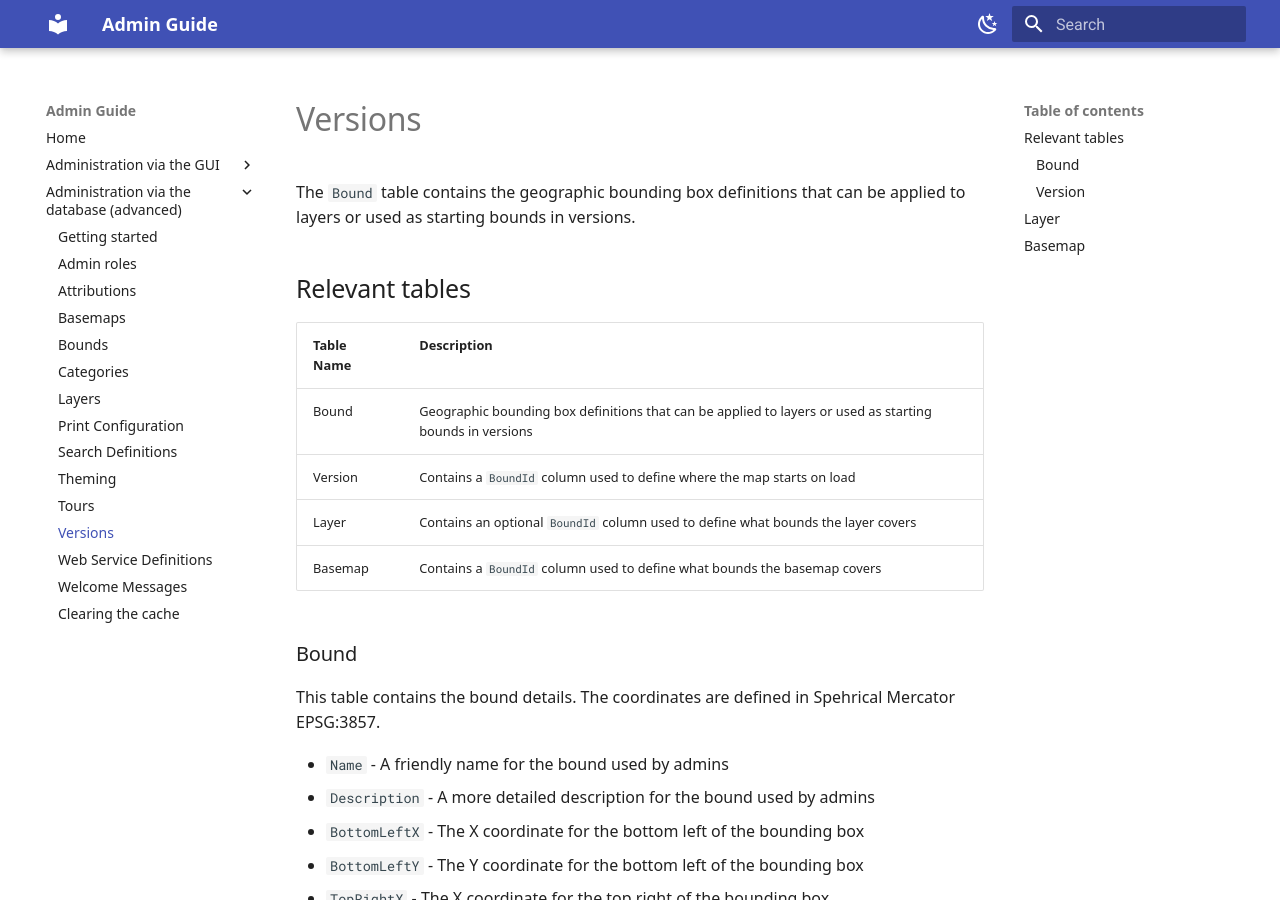
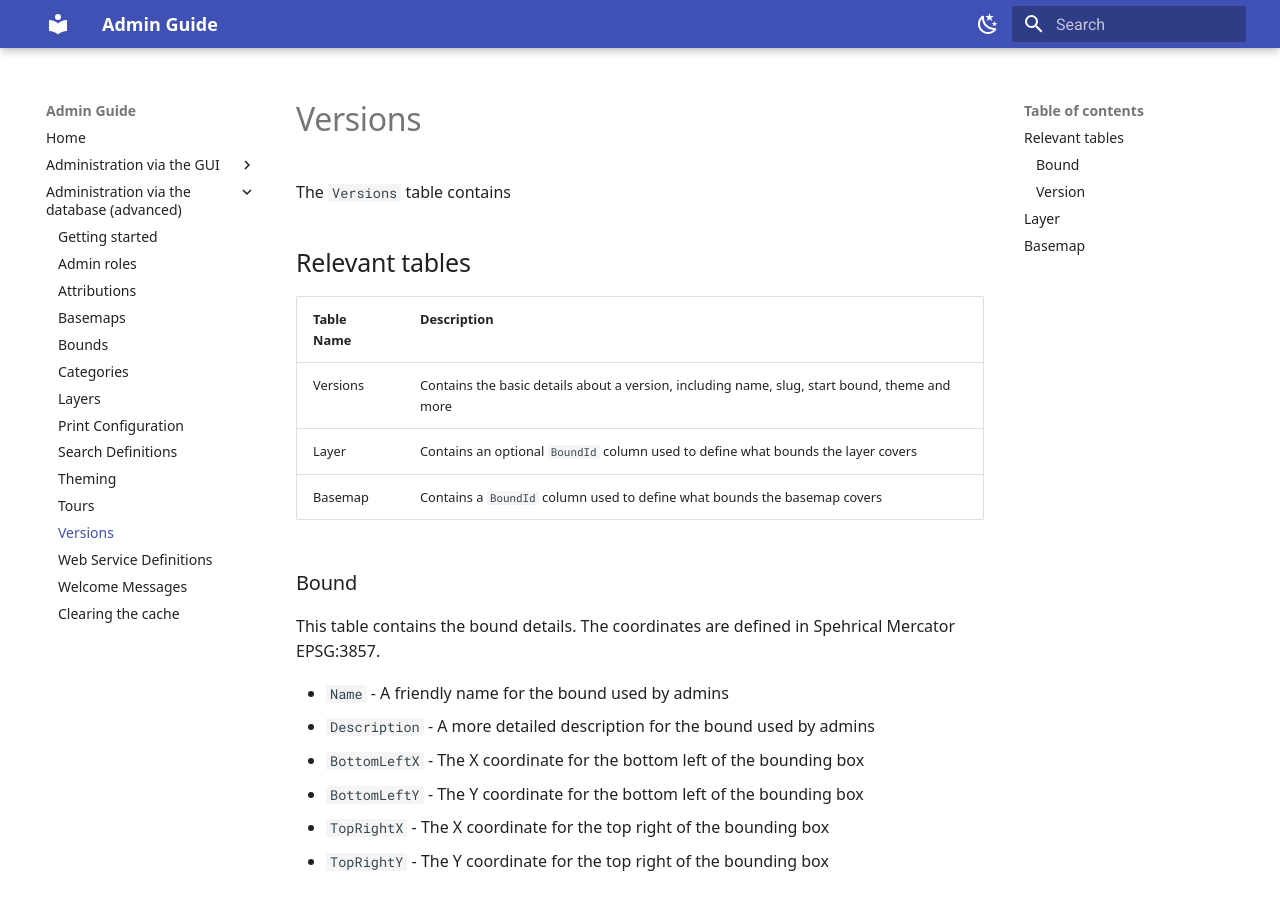
Before and after one commit to Dorset-Council-UK/GIFramework-Maps-Admin-Guide, an MkDocs documentation site: the page built from docs/db/versions.md, in a window 1280 px wide and 900 px high. Built offline with MkDocs 1.6.1 and Material for MkDocs 9.7.7, drawn with Linux system fonts in a browser that asks for light colours.

Commit message:
Add further docs and update

```diff
--- a/docs/db/versions.md
+++ b/docs/db/versions.md
@@ -1,14 +1,13 @@
 # Versions
 
-The `Bound` table contains the geographic bounding box definitions that can be applied to layers or used as starting bounds in versions.
+The `Versions` table contains
 
 ## Relevant tables
 
-| Table Name                        | Description                          |
-| --------------------------------- | ------------------------------------ |
-| Bound                             | Geographic bounding box definitions that can be applied to layers or used as starting bounds in versions |
-| Version                           | Contains a `BoundId` column used to define where the map starts on load |
-| Layer                             | Contains an optional `BoundId` column used to define what bounds the layer covers |
+| Table Name                          | Description                          |
+| ----------------------------------- | ------------------------------------ |
+| Versions                            | Contains the basic details about a version, including name, slug, start bound, theme and more |
+| Layer                               | Contains an optional `BoundId` column used to define what bounds the layer covers |
 | Basemap                             | Contains a `BoundId` column used to define what bounds the basemap covers |
 
 ### Bound
```
